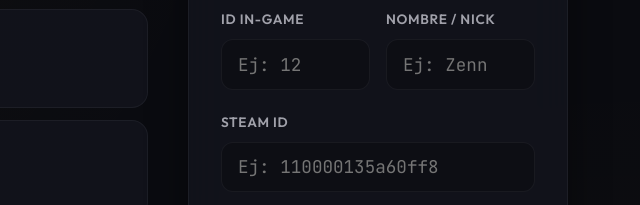
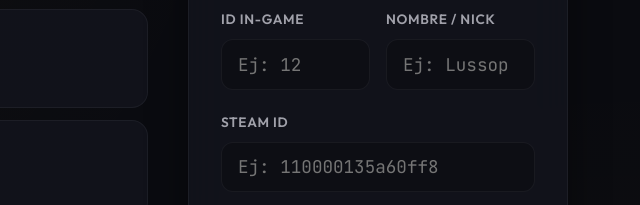
Before and after one commit to Lussop/Sanciones-Reskate, a website built with Vite: page index.html in a window 1280 px wide. Shown: the part 338-543 px from the top of the page, 640-1280 px from the left. Built offline with nearby package versions, Linux system fonts and the light colour scheme.

Commit message:
Add files via upload

```diff
--- a/index.html
+++ b/index.html
@@ -71,7 +71,7 @@
                                 </div>
                                 <div class="input-group">
                                     <label for="user-name">Nombre / Nick</label>
-                                    <input type="text" id="user-name" placeholder="Ej: Zenn">
+                                    <input type="text" id="user-name" placeholder="Ej: Lussop">
                                 </div>
                             </div>
 
```
